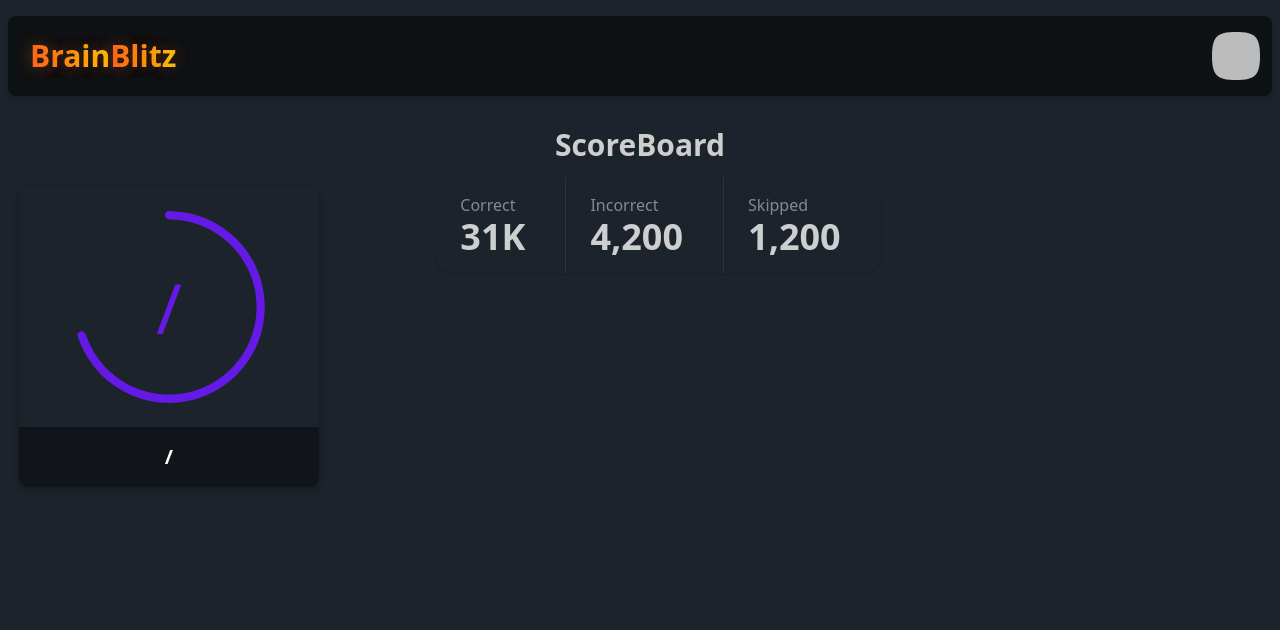
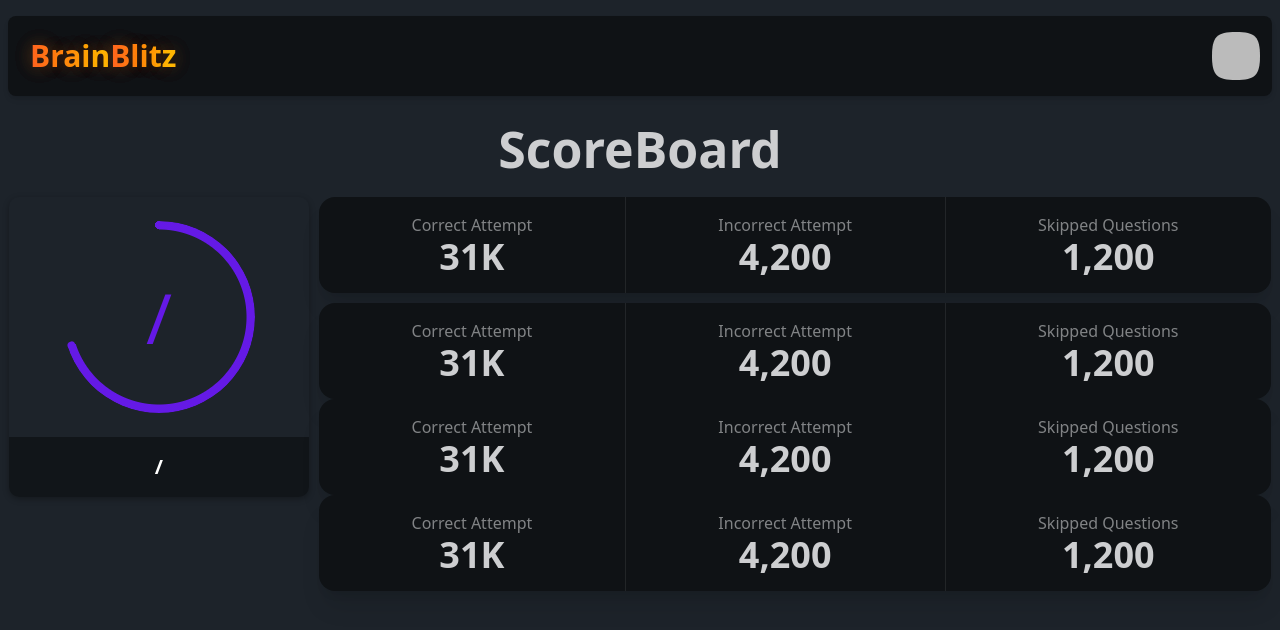
Before and after one commit to JeelRajodiya/brain-blitz, a Next.js app: page /JoinQuiz/QuizResult in a window 1280 px wide. Shown: the top 630 px of the page. Built offline with nearby package versions, Linux system fonts and the light colour scheme; no server answers; sample sign-in values are in the browser's storage.

Commit message:
it is a bit ugly rn ill fix it later gtg

```diff
--- a/pages/JoinQuiz/QuizResult.module.css
+++ b/pages/JoinQuiz/QuizResult.module.css
@@ -1,9 +1,14 @@
 .heading {
   text-align: center;
-  font-size: 30px;
+  font-size: 50px;
   font-weight: bold;
-  margin-top: 10px;
   margin-bottom: 10px;
+}
+
+@media (max-width: 768px) {
+  .heading {
+    font-size: 40px;
+  }
 }
 
 /* make the container so that its two children are vertically separated,
@@ -18,14 +23,21 @@ and the ratio of their width is 1:2 */
   gap: 10px;
 }
 
-/* child 1 */
-.container > div:nth-child(1) {
-  flex: 1;
-}
 
 /* child 2 */
 .container > div:nth-child(2) {
   flex: 2;
+  display: flex;
+  flex-direction: row; /* Default: columns for smaller devices */
+  gap: 10px;
+}
+
+/* Media query for larger devices */
+@media (min-width: 768px) {
+  .container > div:nth-child(2) {
+    flex-direction: column; /* Switch to rows for larger devices */
+    gap: 10px;
+  }
 }
 
 
@@ -45,7 +57,6 @@ and the ratio of their width is 1:2 */
   box-shadow: 0 2px 6px rgba(0, 0, 0, 0.3);
   overflow: hidden;
   height: 300px;
-  margin: 10px;
   width: 300px;
 }
 
--- a/pages/JoinQuiz/QuizResult.tsx
+++ b/pages/JoinQuiz/QuizResult.tsx
@@ -31,6 +31,8 @@ let hardCorrectQuestions;
 let hardIncorrectQuestions;
 let hardSkippedQuestions;
 let hardMarksScored;
+
+let difficultyEnabled = false;
 
 export default function QuizResult() {
   const router = useRouter();
@@ -72,33 +74,78 @@ export default function QuizResult() {
           {/* child 2 */}
           <div>
             {/* Grand total */}
-            <div>
-              <div className="stats shadow">
-                <div className="stat">
-                  <div className="stat-figure text-secondary">
-                    {/* insert svg from icons folder here */}
+            <div className="stats stats-vertical lg:stats-horizontal shadow-xl bg-base-200 w-full text-center">
+              <div className="stat">
+                <div className="stat-title">Correct Attempt</div>
+                <div className="stat-value">31K</div>
+              </div>
+
+              <div className="stat">
+                <div className="stat-title">Incorrect Attempt</div>
+                <div className="stat-value">4,200</div>
+              </div>
+
+              <div className="stat">
+                <div className="stat-title">Skipped Questions</div>
+                <div className="stat-value">1,200</div>
+              </div>
+            </div>
+
+            {!difficultyEnabled && (
+              <div>
+                {/* Easy */}
+                <div className="stats stats-vertical lg:stats-horizontal shadow-xl bg-base-200 w-full text-center">
+                  <div className="stat">
+                    <div className="stat-title">Correct Attempt</div>
+                    <div className="stat-value">31K</div>
                   </div>
-                  <div className="stat-title">Correct</div>
-                  <div className="stat-value">31K</div>
+
+                  <div className="stat">
+                    <div className="stat-title">Incorrect Attempt</div>
+                    <div className="stat-value">4,200</div>
+                  </div>
+
+                  <div className="stat">
+                    <div className="stat-title">Skipped Questions</div>
+                    <div className="stat-value">1,200</div>
+                  </div>
                 </div>
+                {/* Medium */}
+                <div className="stats stats-vertical lg:stats-horizontal shadow-xl bg-base-200 w-full text-center">
+                  <div className="stat">
+                    <div className="stat-title">Correct Attempt</div>
+                    <div className="stat-value">31K</div>
+                  </div>
 
-                <div className="stat">
-                  <div className="stat-figure text-secondary">
-                    {/* insert svg from icons folder here */}
+                  <div className="stat">
+                    <div className="stat-title">Incorrect Attempt</div>
+                    <div className="stat-value">4,200</div>
                   </div>
-                  <div className="stat-title">Incorrect</div>
-                  <div className="stat-value">4,200</div>
+
+                  <div className="stat">
+                    <div className="stat-title">Skipped Questions</div>
+                    <div className="stat-value">1,200</div>
+                  </div>
                 </div>
+                {/* hard */}
+                <div className="stats stats-vertical lg:stats-horizontal shadow-xl bg-base-200 w-full text-center">
+                  <div className="stat">
+                    <div className="stat-title">Correct Attempt</div>
+                    <div className="stat-value">31K</div>
+                  </div>
 
-                <div className="stat">
-                  <div className="stat-figure text-secondary">
-                    {/* insert svg from icons folder here */}
+                  <div className="stat">
+                    <div className="stat-title">Incorrect Attempt</div>
+                    <div className="stat-value">4,200</div>
                   </div>
-                  <div className="stat-title">Skipped</div>
-                  <div className="stat-value">1,200</div>
+
+                  <div className="stat">
+                    <div className="stat-title">Skipped Questions</div>
+                    <div className="stat-value">1,200</div>
+                  </div>
                 </div>
               </div>
-            </div>
+            )}
           </div>
         </div>
       </div>
```
